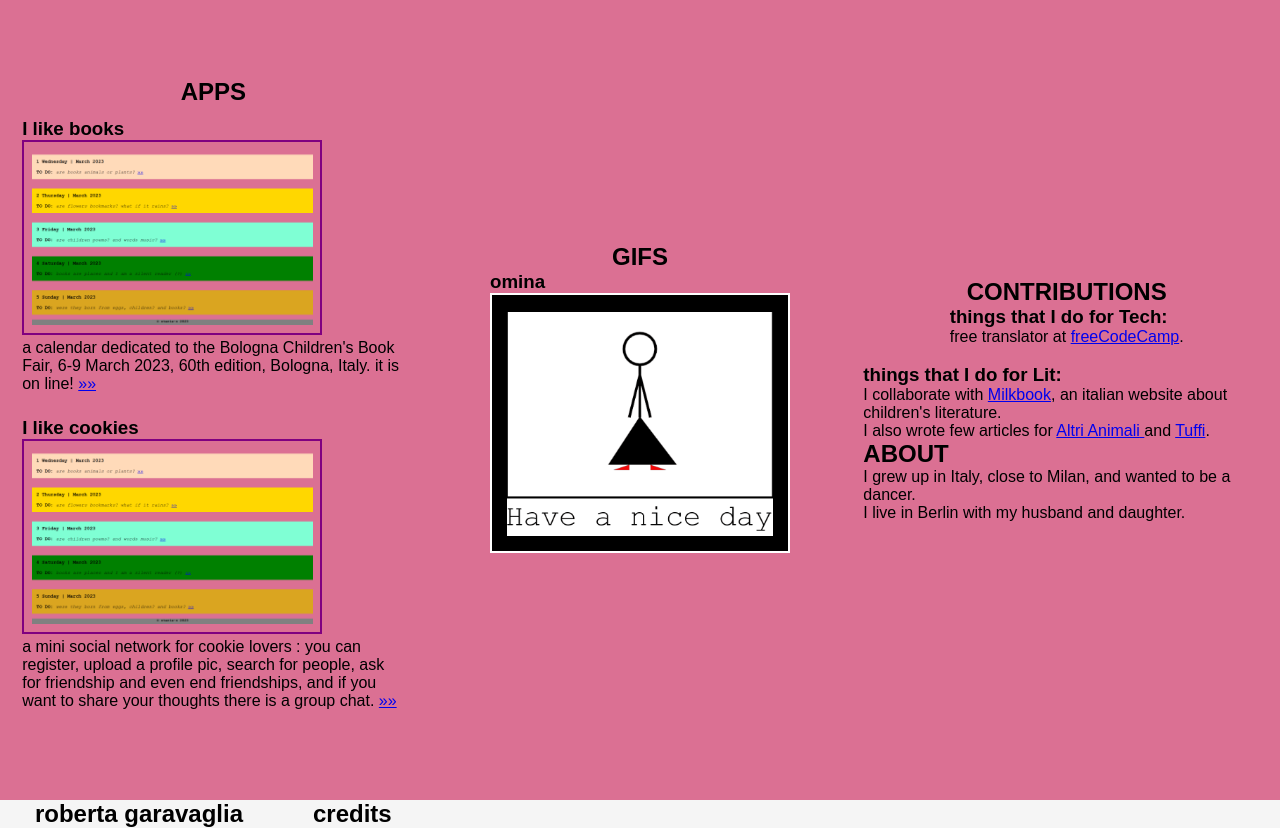
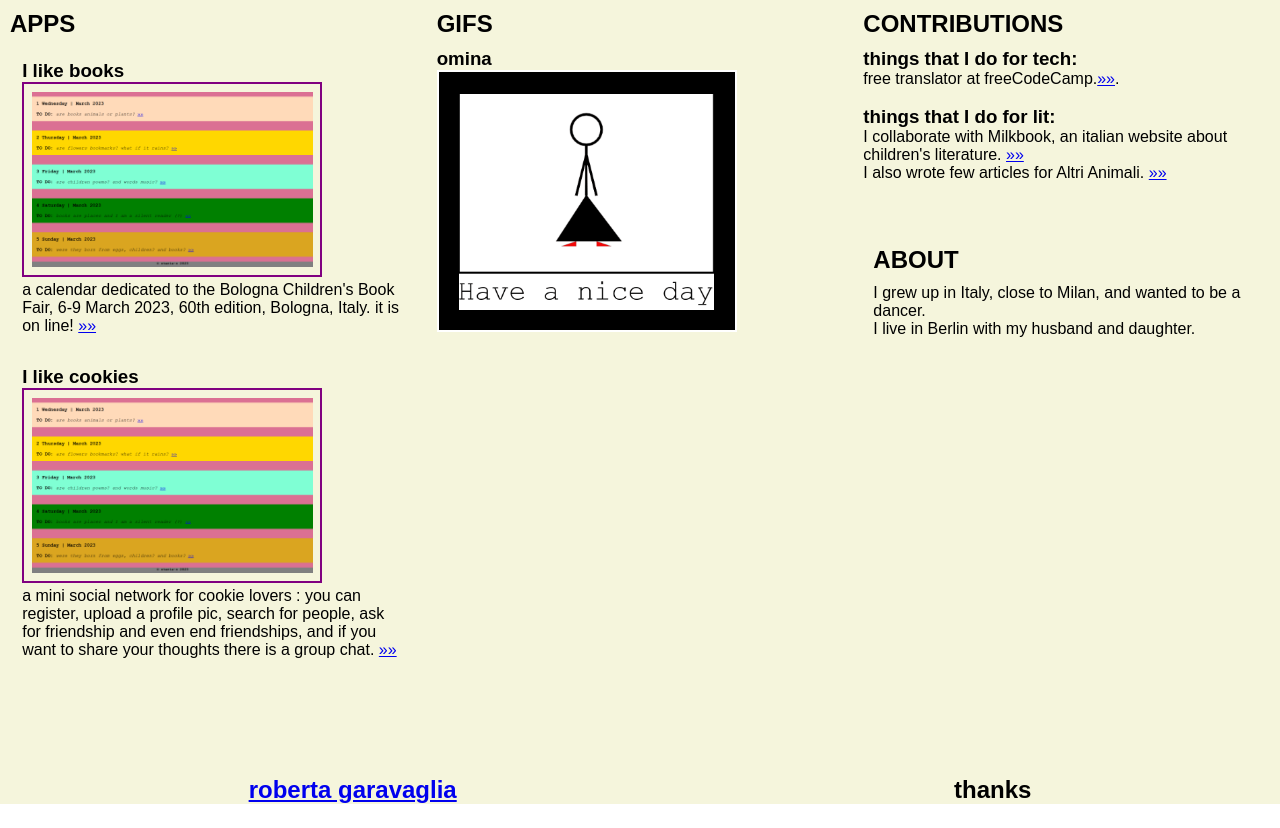
Before and after one commit to otaria-o/portfolio-otaria-o, a React (Create React App) app in the folder portfolio-otaria-o/: page /portfolio in a window 1280 px wide. After the commit the page ends 804 px from the top, so only its background shows below. Built offline with nearby package versions, Linux system fonts and the light colour scheme.

Commit message:
sistemato portfolio comp e cosine

```diff
--- a/portfolio-otaria-o/src/App.css
+++ b/portfolio-otaria-o/src/App.css
@@ -27,17 +27,13 @@
 } */
 
 .board {
-  background-color: palevioletred;
   height: 100vh;
   display: flex;
   flex-direction: column;
   justify-content: center;
   align-items: center;
-  padding: 10px;
-}
-
-#home {
   padding: 30%;
+  background-color: palevioletred;
 }
 
 .main {
@@ -89,7 +85,7 @@
 /* Writeme */
 
 .contacts {
-  background-color: whitesmoke;
+  background-color: beige;
   width: 100%;
   height: 100vh;
 }
@@ -110,7 +106,23 @@
   flex-direction: row;
   flex-wrap: nowrap;
   justify-content: space-around;
-  bottom: 0px;
+  background-color: beige;
+}
+
+.pointer {
+  cursor:pointer;
+}
+
+.creditslist {
+  font-size: smaller;
+}
+
+.creditslist button {
+  border-radius: 50%;
+  border: 1px solid grey;
+  text-align: right;
+  cursor: pointer;
+  background-color: beige;
 }
 
 /* Coding */
@@ -124,6 +136,7 @@
 
 .cardpreview {
   padding: 3%;
+  margin-bottom: 7px;;
 }
 
 /* Gif */
@@ -136,14 +149,33 @@
   background-color: black;
 }
 
+/* Portfolio */
+
+.port {
+  /* height: 100vh; */
+  display: flex;
+  flex-direction: column;
+  /* justify-content: center;
+  align-items: center; */
+  padding: 10px;
+  background-color: beige;
+}
+
 #tutto {
   display: grid;
+  width: 100%;
+  height: 97vh;
   grid-template-columns: 1fr 1fr 1fr;
-  background-color: whitesmoke;
+  background-color: beige;
 }
 
+#tutto h2 {
+  margin-bottom: 10px;;
+}
 
-
+.cursor {
+  cursor: url("../public/heart.svg"),auto;
+}
 /* .App-logo {
   height: 40vmin;
   pointer-events: none;
--- a/portfolio-otaria-o/src/Coding.js
+++ b/portfolio-otaria-o/src/Coding.js
@@ -1,6 +1,6 @@
 function Coding() {
   return (
-    <div className="board">
+    <div className="port">
       <h2>APPS</h2>
       <section className="cardpreview">
         <h3>I like books</h3>
--- a/portfolio-otaria-o/src/Contributions.js
+++ b/portfolio-otaria-o/src/Contributions.js
@@ -1,60 +1,62 @@
 function Contributions() {
   return (
-    <div>
-      <div className="board">
+    <div className="port">
       <h2>CONTRIBUTIONS</h2>
-        <section>
-          <h3>things that I do for Tech:</h3>
+      <section className="cursor">
+        <h3>things that I do for tech:</h3>
         <p>
-            free translator at{" "}
+          free translator at freeCodeCamp.
           <a
             href="https://www.freecodecamp.org/italian/news/"
             target="_blank"
             rel="noopener noreferrer"
           >
-              freeCodeCamp
+            »»
           </a>
           .
         </p>
       </section>
       <br />
-        <section>
-          <h3>things that I do for Lit:</h3>
+      <section className="cursor">
+        <h3>things that I do for lit:</h3>
         <p>
-            I collaborate with{" "}
+          I collaborate with Milkbook, an italian website about children's
+          literature.{" "}
           <a
             href="https://www.milkbook.it"
             target="_blank"
             rel="noopener noreferrer"
           >
-              Milkbook
+            »»
           </a>
-            , an italian website about children's literature.
-            <br />I also wrote few articles for{" "}
+          <br />I also wrote few articles for Altri Animali.{" "}
           <a
             href="https://www.altrianimali.it"
             target="_blank"
             rel="noopener noreferrer"
           >
-              Altri Animali{" "}
+            »»
           </a>
-            and{" "}
-            <a
-              href="https://tuffirivista.com/immersioni/"
-              target="_blank"
-              rel="noopener noreferrer"
-            >
-              Tuffi
-            </a>
-            .
         </p>
+      </section>
+      <br />
+      <br />
+      <br />
+      <section>
+        <About />
+      </section>
+    </div>
+  );
+}
+
+function About() {
+  return (
+    <div className="port">
       <h2>ABOUT</h2>
       <p>
         I grew up in Italy, close to Milan, and wanted to be a dancer.
         <br />I live in Berlin with my husband and daughter.
       </p>
-        </section>
-      </div>
     </div>
   );
 }
--- a/portfolio-otaria-o/src/Gif.js
+++ b/portfolio-otaria-o/src/Gif.js
@@ -1,6 +1,6 @@
 function Gif() {
   return (
-    <div className="board">
+    <div className="port">
       <h2>GIFS</h2>
       <section>
         <h3>omina</h3>
--- a/portfolio-otaria-o/src/Home.js
+++ b/portfolio-otaria-o/src/Home.js
@@ -2,7 +2,7 @@ import { Link } from "react-router-dom";
 
 function Home() {
   return (
-    <div className="board" id="home">
+    <div className="board">
       <h1 className="name">roberta garavaglia</h1>
       <section className="main">
         <a
@@ -34,7 +34,11 @@ function Home() {
         </Link>
       </section>
       <footer>
-        <img className="home" src="/heart.jpg" alt="grande cuore nero" />
+        <img
+          className="home"
+          src="/large_amelie-1024x593.jpg"
+          alt="Amelie kid"
+        />
       </footer>
     </div>
   );
--- a/portfolio-otaria-o/src/Portfolio.js
+++ b/portfolio-otaria-o/src/Portfolio.js
@@ -1,16 +1,40 @@
 import Coding from "./Coding";
 import Gif from "./Gif";
 import Contributions from "./Contributions";
+import { useState } from "react";
+import { Link } from "react-router-dom";
 
 function Portfolio() {
+  const [thanks, setThanks] = useState("off");
+  const handleThanks = () => {
+    if (thanks === "off") {
+      setThanks("on");
+    }
+    if (thanks === "on") {
+      setThanks("off");
+    }
+  };
   return (
-    <div id="tutto">
-      <Coding></Coding>
-      <Gif></Gif>
-      <Contributions></Contributions>
+    <div>
+      <section id="tutto">
+        <Coding></Coding>
+        <Gif></Gif>
+        <Contributions></Contributions>
+      </section>
       <footer className="footer">
-        <h2 className="back">roberta garavaglia</h2>
-        <h2>credits</h2>
+        <Link to="/">
+          <h2 className="back">roberta garavaglia</h2>
+        </Link>
+        {thanks === "off" && (
+          <h2 className="pointer" onClick={handleThanks}>
+            thanks
+          </h2>
+        )}
+        {thanks === "on" && (
+          <p className="creditslist">
+            thanks to bears <button onClick={handleThanks}>x</button>
+          </p>
+        )}
       </footer>
     </div>
   );
--- a/portfolio-otaria-o/src/Writeme.js
+++ b/portfolio-otaria-o/src/Writeme.js
@@ -1,6 +1,16 @@
 import { Link } from "react-router-dom";
+import { useState } from "react";
 
 function Writeme() {
+  const [credits, setCredits] = useState("off");
+  const handleCredits = () => {
+    if (credits === "off") {
+      setCredits("on");
+    }
+    if (credits === "on") {
+      setCredits("off");
+    }
+  };
   return (
     <div className="contacts">
       <main className="msx">
@@ -18,7 +28,21 @@ function Writeme() {
         <Link to="/">
           <h2 className="back">roberta garavaglia</h2>
         </Link>
-        <h2>credits</h2>
+        {credits === "off" && (
+          <h2 className="pointer" onClick={handleCredits}>
+            credits
+          </h2>
+        )}
+        {credits === "on" && (
+          <ul className="creditslist">
+            <button onClick={handleCredits}>x</button>
+            <li>Maki icon by Mapbox</li>
+            <li>Simple Icons</li>
+            <li>SPICED Academy for the social network project</li>
+            <li>Amèlie Poulain - homepage pic</li>
+            <li>DeepL Translate - mamma!</li>
+          </ul>
+        )}
       </footer>
     </div>
   );
```
Lines whose indentation alone changed are shown as unchanged.
